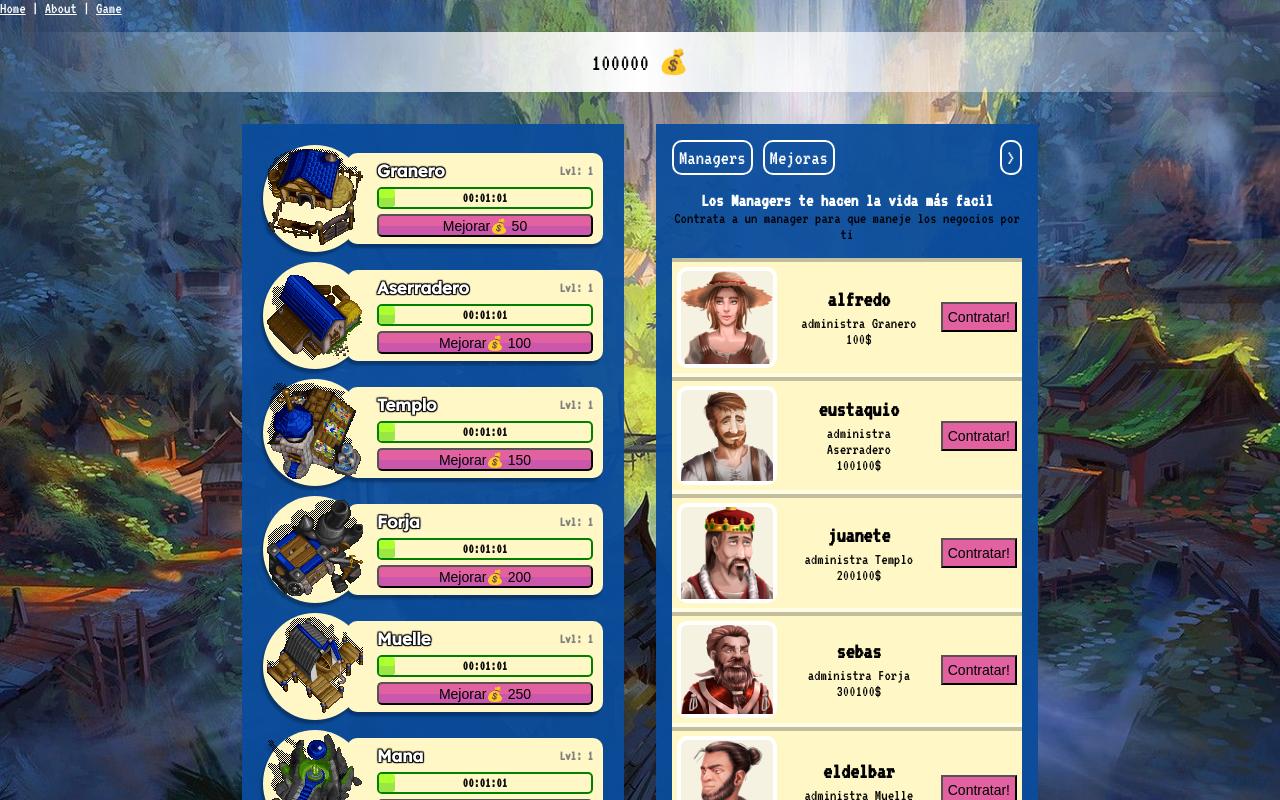
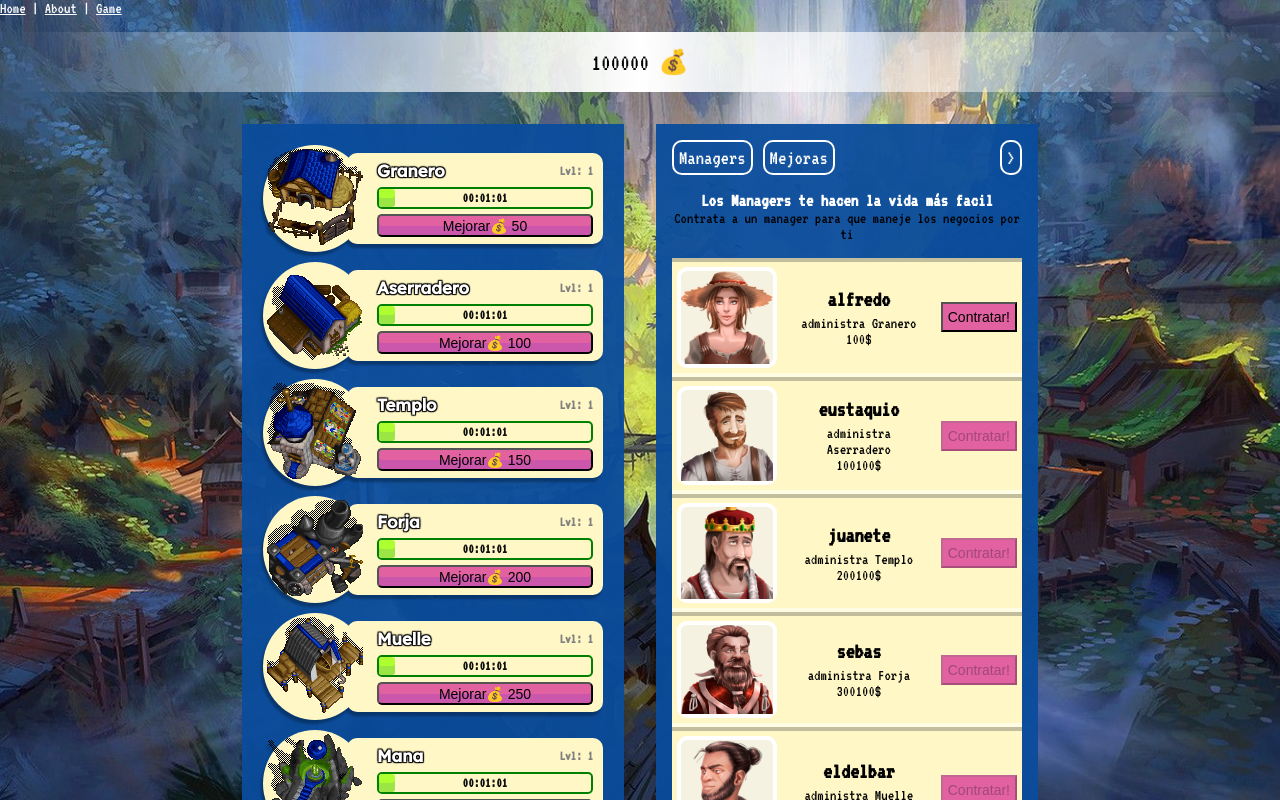
Before and after one commit to andfres/clickerpuebla, a Vue app: page /game/managers in a window 1280 px wide. Shown: the top 800 px of the page. Built offline with nearby package versions, Linux system fonts and the light colour scheme.

Commit message:
cambio while true

```diff
--- a/src/components/Manager.vue
+++ b/src/components/Manager.vue
@@ -9,19 +9,21 @@
       <p>administra {{ nombreProductor }}</p>
       <p>{{precio}}$</p>
     </div>
-    <button class="contratar" @click="contratar">Contratar!</button>
+    <button class="contratar" @click="contratar" :disabled="disabled">Contratar!</button>
   </div>
 </template>
 
 <script setup>
 
-import { ref } from "vue";
+import { computed } from "vue";
 import { storeToRefs } from "pinia";
 import { useStore } from "@/store/store";
 
 const store = useStore();
 const { mensaje } = storeToRefs(store);
-const { comprar , autoRecolectar , cambiarMensaje} = store;
+const { sePuedeComprar, comprar , autoRecolectar , cambiarMensaje, } = store;
+
+
 
 
 const props = defineProps({
@@ -47,6 +49,9 @@ const props = defineProps({
   },
 });
 
+const disabled = computed(() => {
+  return !sePuedeComprar(props.precio)
+});
 
 
 const contratar = () => {
--- a/src/components/Mensaje.vue
+++ b/src/components/Mensaje.vue
@@ -23,7 +23,7 @@ const toggleVisible = () => {
 
 watch(mensaje, (val) => {
   oculto.value = false;
-  setTimeout(() => ocultar(), 1000);
+  setTimeout(() => ocultar(), 2000);
 });
 
 // :class="oculto ? 'oculto' : 'visible'">
@@ -33,26 +33,26 @@ watch(mensaje, (val) => {
 <style lang="scss">
 .mensaje {
   background-color: rgb(241, 254, 222);
-  // width: 200px;
-  min-height: 100px;
-  max-width: 200px;
-  padding: 1rem;
+  width: 200px;
+  height: 90px;
+
   border: 5px solid rgb(23, 255, 23);
   color: black;
   border-radius: 10px;
 
-  --position: absolute;
-  --position: sticky;
   position: fixed;
 
-  top: 50%;
-  left: 50%;
+  top: calc(50% - 90px / 2);;
   z-index: 9;
 
-  transform: translate(-50%, -50%);
+  left: calc(50% -  100px);;
+
+  --transform: translate(-50%, -50%);
 
   display: flex;
+  justify-content: center;
   align-items: center;
+
 
   p {
     //border: 2px solid red;
@@ -63,16 +63,17 @@ watch(mensaje, (val) => {
 
 .oculto {
   opacity: 0;
-  height: 0;
+  height: 0 ;
   padding: 0;
-  transition: height 0ms 2000ms, padding 0ms 2000ms, opacity 1000ms 0ms;
+  margin: 0;
+  border: 0;
+  transform: translate(-500px, 0);
+
+  transition: transform 1000ms 0ms ,opacity 500ms 500ms , height 0ms 2000ms, padding 0ms 2000ms,;
+  pointer-events: none;
+
 }
 
-.visible {
-  /* opacity: 100%;
-  height: 0;
-  padding: 0; */
-}
 
 .nombreProductor{
   font-size: 1.2rem;
--- a/src/components/Productor.vue
+++ b/src/components/Productor.vue
@@ -58,6 +58,8 @@
 import { ref, computed, toRefs, onMounted, watch } from "vue";
 import { useStore } from "@/store/store";
 const store = useStore();
+ const { sePuedeComprar, comprar ,  cambiarMensaje, } = store;
+
 
 const props = defineProps({
   nombre: {
@@ -111,8 +113,7 @@ const coste = computed(() => {
 });
 
 const disabled = computed(() => {
-  let disabled = store.recursos > coste.value ? false : true;
-  return disabled;
+  return !sePuedeComprar(coste.value)
 });
 
 const porcentaje = computed(() => {
@@ -152,11 +153,12 @@ const animarRecolect = async () => {
 };
 
 const updateTiempo = async () => {
-  while (true) {
-    await wait(100);
-    if (listoRecolectar.value) continue;
+  await wait(100);
+
+  if (!listoRecolectar.value) {
     const elapsed = Date.now() - lastUpdate.value;
     tiempoActual.value = elapsed / 1000;
+
     if (elapsed > props.tiempo * 1000) {
       lastUpdate.value = Date.now();
       listoRecolectar.value = true;
@@ -167,6 +169,7 @@ const updateTiempo = async () => {
       }
     }
   }
+  updateTiempo();
 };
 
 onMounted(() => {
--- a/src/store/store.js
+++ b/src/store/store.js
@@ -9,6 +9,11 @@ export const useStore = defineStore({
     mensaje: "<p>mensaje desde storeeeeeeeeee</p>"
   }),
   actions: {
+
+    sePuedeComprar(cantidad){
+      return this.recursos > cantidad;
+    },
+
     comprar(cantidad) {
       this.recursos = this.recursos - cantidad
       console.log("cantidad", cantidad);
```
Also changed, not shown: src/components/CompraAnimacion.vue (added, +20 -0 lines).
